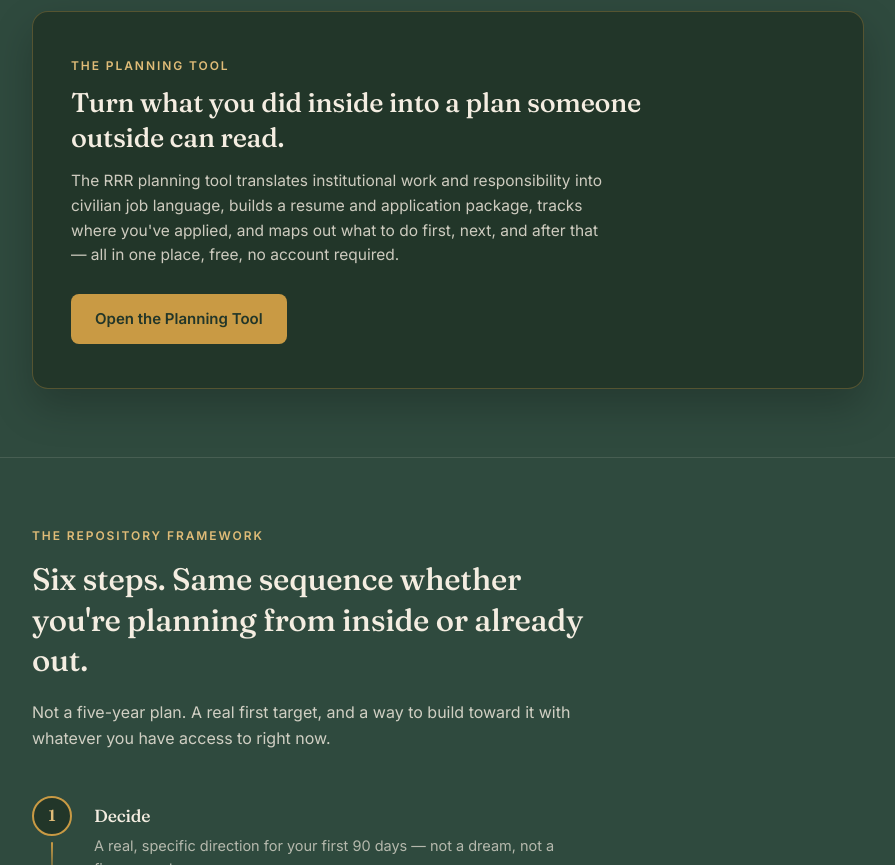
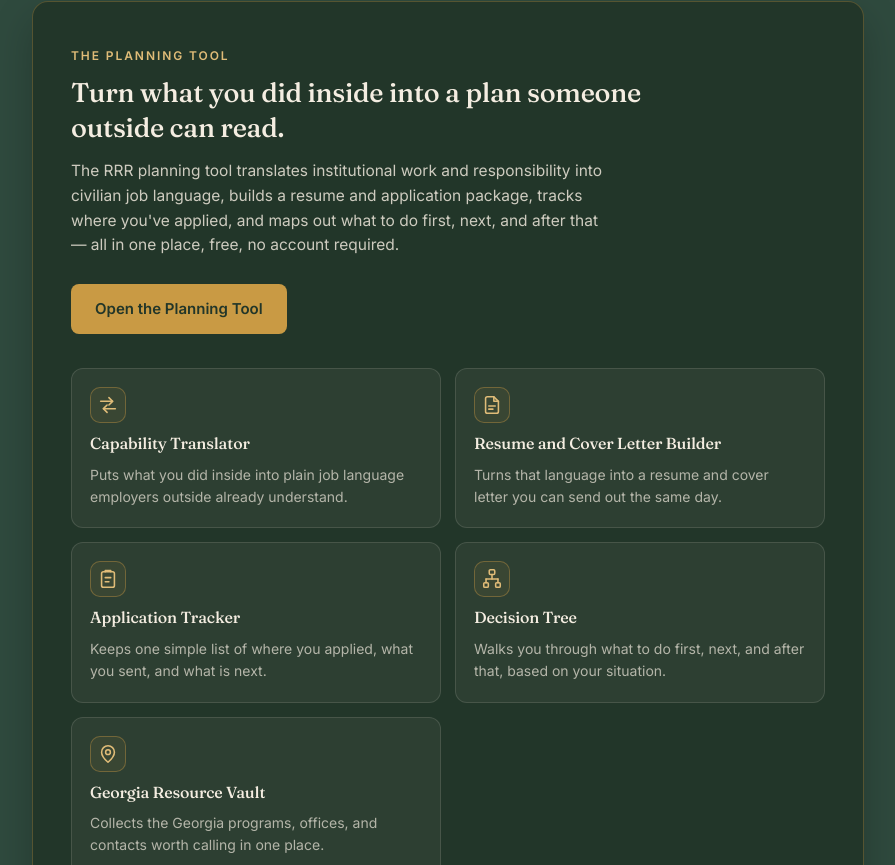
Before and after one commit to IlluminIvy-lab/rrr-landing, a plain HTML site: page index.html in a window 1280 px wide. Shown: the part 1935-2800 px from the top of the page, without its empty margins (192-1087 px from the left). Drawn offline with Linux system fonts and the light colour scheme.

Commit message:
Add Planning Tool mode cards; slim sticky header

```diff
--- a/index.html
+++ b/index.html
@@ -73,8 +73,8 @@
     align-items: center;
     justify-content: space-between;
     gap: 16px;
-    padding-top: 14px;
-    padding-bottom: 14px;
+    padding-top: 9px;
+    padding-bottom: 9px;
   }
 
   .mark {
@@ -86,22 +86,22 @@
   }
 
   .mark-badge {
-    width: 38px;
-    height: 38px;
+    width: 32px;
+    height: 32px;
     border: 1.5px solid var(--ochre);
     border-radius: 50%;
     display: flex;
     align-items: center;
     justify-content: center;
     font-family: 'Fraunces', serif;
-    font-size: 15px;
+    font-size: 13px;
     color: var(--ochre-light);
     flex-shrink: 0;
   }
 
   .wordmark {
     font-family: 'Fraunces', serif;
-    font-size: 19px;
+    font-size: 17px;
     font-weight: 600;
     letter-spacing: 0.005em;
     color: var(--parchment);
@@ -142,8 +142,8 @@
 
   .btn-header {
     min-height: 44px;
-    padding: 10px 18px;
-    font-size: 14px;
+    padding: 8px 14px;
+    font-size: 13px;
     white-space: nowrap;
   }
 
@@ -355,6 +355,61 @@
     margin-bottom: 26px;
   }
 
+  /* Planning tool modes */
+  .modes {
+    margin-top: 34px;
+    display: grid;
+    grid-template-columns: 1fr;
+    gap: 14px;
+  }
+
+  .mode {
+    background: rgba(244,237,225,0.05);
+    border: 1px solid rgba(244,237,225,0.13);
+    border-radius: 12px;
+    padding: 18px 18px 20px;
+    display: flex;
+    flex-direction: column;
+    gap: 10px;
+    min-height: 44px;
+    transition: border-color 0.15s ease, background 0.15s ease;
+  }
+
+  .mode:hover {
+    border-color: rgba(201,154,68,0.4);
+    background: rgba(201,154,68,0.06);
+  }
+
+  .mode-icon {
+    width: 36px;
+    height: 36px;
+    border-radius: 10px;
+    border: 1px solid rgba(201,154,68,0.4);
+    background: rgba(201,154,68,0.08);
+    display: flex;
+    align-items: center;
+    justify-content: center;
+    flex-shrink: 0;
+  }
+
+  .mode-icon svg { display: block; }
+
+  .mode h3 {
+    font-size: 16px;
+    font-weight: 500;
+    line-height: 1.3;
+    color: var(--parchment);
+  }
+
+  .tool-band .mode p {
+    font-size: 14px;
+    line-height: 1.55;
+    color: var(--parchment-faint);
+    max-width: none;
+    margin-bottom: 0;
+    flex: 1;
+  }
+
   /* Framework pathway */
   .modules {
     margin-top: 44px;
@@ -477,15 +532,20 @@
 
   @media (min-width: 760px) {
     .cards { grid-template-columns: repeat(3, 1fr); }
+    .modes { grid-template-columns: repeat(2, 1fr); }
+  }
+
+  @media (max-width: 380px) {
+    .mode { padding: 16px 16px 18px; }
   }
 
   @media (max-width: 600px) {
     .hero { padding: 52px 0 44px; }
     section { padding: 50px 0; }
-    .wordmark { font-size: 16.5px; }
-    .mark-badge { width: 34px; height: 34px; font-size: 13.5px; }
+    .wordmark { font-size: 15.5px; }
+    .mark-badge { width: 30px; height: 30px; font-size: 12.5px; }
     header .wrap { flex-wrap: wrap; }
-    .btn-header { flex: 1 1 100%; padding: 10px 14px; font-size: 14px; }
+    .btn-header { flex: 1 1 100%; padding: 8px 14px; font-size: 13px; }
     .cta-row { flex-direction: column; }
     .cta-row .btn { width: 100%; }
     .tool-band { padding: 30px 22px; }
@@ -614,6 +674,44 @@
       <h2>Turn what you did inside into a plan someone outside can read.</h2>
       <p>The RRR planning tool translates institutional work and responsibility into civilian job language, builds a resume and application package, tracks where you've applied, and maps out what to do first, next, and after that — all in one place, free, no account required.</p>
       <a href="https://rrr-engine.onrender.com/" class="btn btn-primary" target="_blank" rel="noopener">Open the Planning Tool</a>
+
+      <div class="modes">
+        <article class="mode">
+          <span class="mode-icon" aria-hidden="true">
+            <svg width="22" height="22" viewBox="0 0 24 24" fill="none" stroke="#e0bc78" stroke-width="1.7" stroke-linecap="round" stroke-linejoin="round" aria-hidden="true"><path d="M4 8h13"/><path d="M13 4l4 4-4 4"/><path d="M20 16H7"/><path d="M11 12l-4 4 4 4"/></svg>
+          </span>
+          <h3>Capability Translator</h3>
+          <p>Puts what you did inside into plain job language employers outside already understand.</p>
+        </article>
+        <article class="mode">
+          <span class="mode-icon" aria-hidden="true">
+            <svg width="22" height="22" viewBox="0 0 24 24" fill="none" stroke="#e0bc78" stroke-width="1.7" stroke-linecap="round" stroke-linejoin="round" aria-hidden="true"><path d="M14 3H7a2 2 0 0 0-2 2v14a2 2 0 0 0 2 2h10a2 2 0 0 0 2-2V8z"/><path d="M14 3v5h5"/><path d="M8.5 13h7"/><path d="M8.5 16.5h4.5"/></svg>
+          </span>
+          <h3>Resume and Cover Letter Builder</h3>
+          <p>Turns that language into a resume and cover letter you can send out the same day.</p>
+        </article>
+        <article class="mode">
+          <span class="mode-icon" aria-hidden="true">
+            <svg width="22" height="22" viewBox="0 0 24 24" fill="none" stroke="#e0bc78" stroke-width="1.7" stroke-linecap="round" stroke-linejoin="round" aria-hidden="true"><rect x="5" y="4" width="14" height="17" rx="2"/><path d="M9 4V2.8h6V4"/><path d="M9 10.5h6"/><path d="M9 15h4"/></svg>
+          </span>
+          <h3>Application Tracker</h3>
+          <p>Keeps one simple list of where you applied, what you sent, and what is next.</p>
+        </article>
+        <article class="mode">
+          <span class="mode-icon" aria-hidden="true">
+            <svg width="22" height="22" viewBox="0 0 24 24" fill="none" stroke="#e0bc78" stroke-width="1.7" stroke-linecap="round" stroke-linejoin="round" aria-hidden="true"><rect x="9" y="2" width="6" height="5" rx="1.2"/><path d="M12 7v5"/><path d="M5.5 12h13"/><path d="M5.5 12v4"/><path d="M18.5 12v4"/><rect x="3" y="16" width="5" height="5" rx="1.2"/><rect x="16" y="16" width="5" height="5" rx="1.2"/></svg>
+          </span>
+          <h3>Decision Tree</h3>
+          <p>Walks you through what to do first, next, and after that, based on your situation.</p>
+        </article>
+        <article class="mode">
+          <span class="mode-icon" aria-hidden="true">
+            <svg width="22" height="22" viewBox="0 0 24 24" fill="none" stroke="#e0bc78" stroke-width="1.7" stroke-linecap="round" stroke-linejoin="round" aria-hidden="true"><path d="M12 21s7-6.1 7-11a7 7 0 0 0-14 0c0 4.9 7 11 7 11z"/><circle cx="12" cy="10" r="2.6"/></svg>
+          </span>
+          <h3>Georgia Resource Vault</h3>
+          <p>Collects the Georgia programs, offices, and contacts worth calling in one place.</p>
+        </article>
+      </div>
     </div>
   </div>
 </section>
```
